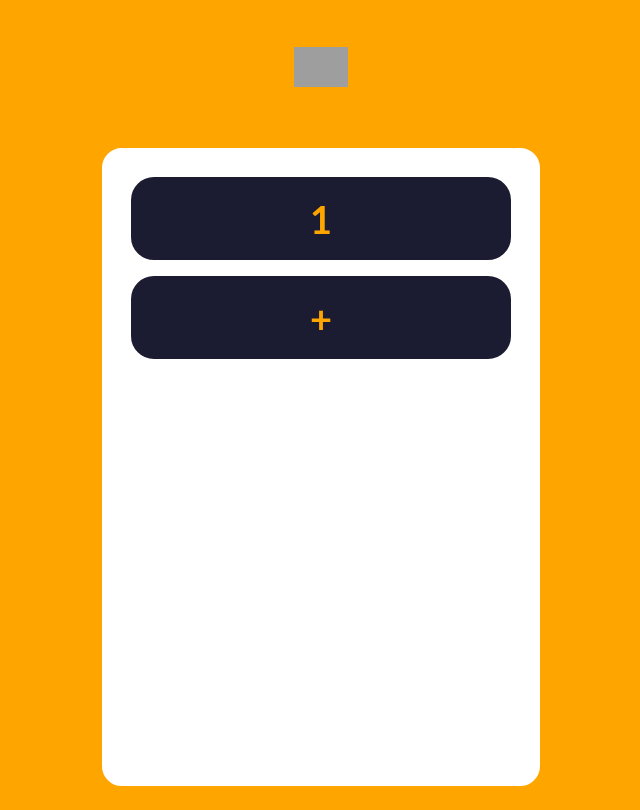
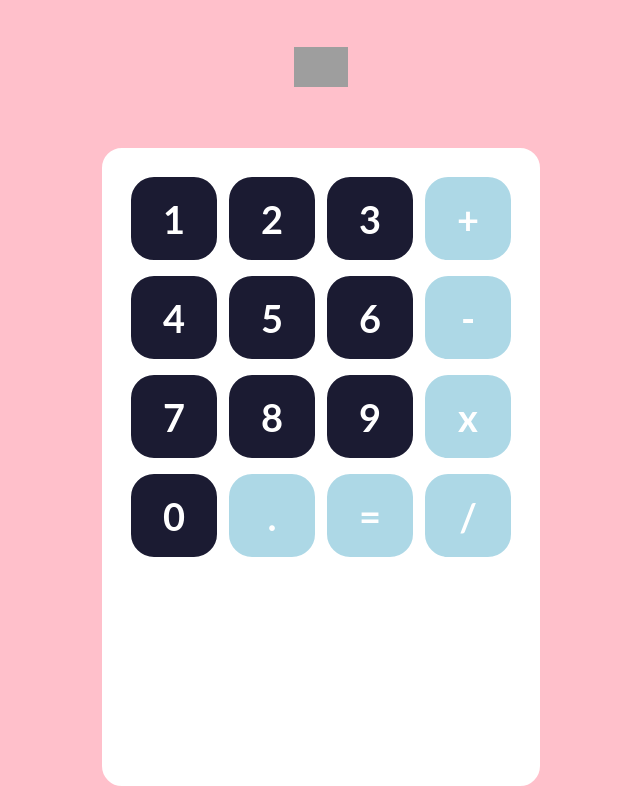
Before and after one commit to MaxMorales727677/FreeCodeCamp-React--3rd-Project, a React (Create React App) app: page / in a window 1280 px wide. Shown: the whole page, without its empty margins (319-959 px from the left). Built offline with nearby package versions, Linux system fonts and the light colour scheme; grey boxes are pictures that could not be loaded; the HTML template or start-up script is replaced by a standard one.

Commit message:
Cambio de colores de calculadora

```diff
--- a/src/App.css
+++ b/src/App.css
@@ -2,7 +2,7 @@
   width: 100%;
   height: 100vh;
   padding-top: 10px;
-  background-color: orange;
+  background-color: pink;
   font-family: Lato, sans-serif;
   display: flex;
   flex-wrap: wrap;
--- a/src/App.js
+++ b/src/App.js
@@ -15,13 +15,33 @@ function App() {
       <div className='contenedor-calculadora'>
         <div className='fila'>
           <Boton> 1 </Boton>
+          <Boton> 2 </Boton>
+          <Boton> 3 </Boton>
+          <Boton> + </Boton>
+
         </div>
         <div className='fila'>
-        <Boton> + </Boton>
+          <Boton> 4 </Boton>
+          <Boton> 5 </Boton>
+          <Boton> 6 </Boton>
+          <Boton> - </Boton>
+
         </div>
-        <div className='fila'> </div>
-        <div className='fila'> </div>
-        <div className='fila'> </div>
+        <div className='fila'>
+          <Boton> 7 </Boton>
+          <Boton> 8 </Boton>
+          <Boton> 9 </Boton>
+          <Boton> x </Boton>
+
+        </div>
+        <div className='fila'>
+          <Boton> 0 </Boton>
+          <Boton> . </Boton>
+          <Boton> = </Boton>
+          <Boton> / </Boton>
+
+        </div>
+
       </div>
     </div>
   );
--- a/src/hojas-de-estilo/Boton.css
+++ b/src/hojas-de-estilo/Boton.css
@@ -7,10 +7,24 @@
     font-weight: bold;
     font-size: 38px;
     background-color: #1b1b32;
-    color: orange;
+    color: white;
     border-radius: 25px;
     border: 2px solid white;
     margin: 4px;
     cursor: pointer;
     user-select: none;
 }
+
+.boton-contenedor:hover {
+    background-color: lightcoral;
+}
+
+.operador {
+    background-color: lightblue;
+
+}
+
+.operador:hover {
+    background-color: #00baff;
+
+}
```
